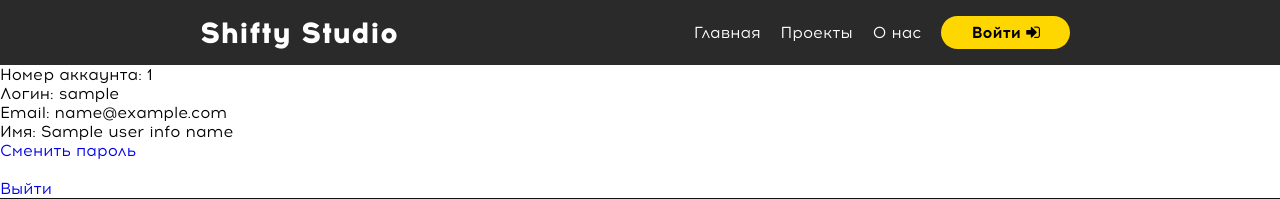
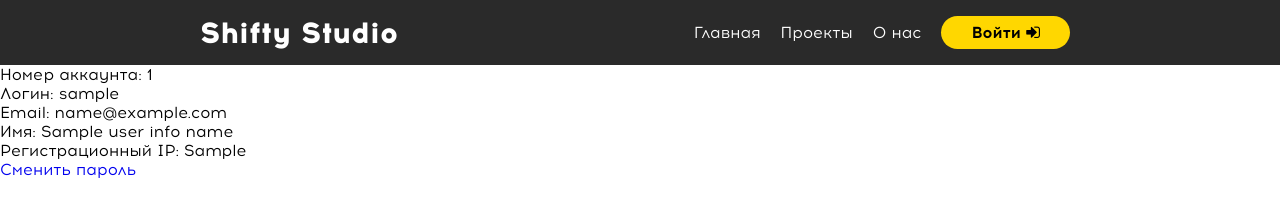
Before and after one commit to NELIT2714/shifty_studio, a Flask app: template templates/profile.html in a window 1280 px wide. Shown: the top 199 px of the page. Run offline with Flask 2, Linux system fonts and the light colour scheme; the template is opened without the code that fills it: most values are stand-ins (such as "Sample title", 1, 10 or a date in 2020).

Commit message:
Update profile.html

```diff
--- a/templates/profile.html
+++ b/templates/profile.html
@@ -7,6 +7,7 @@
             <span class="user-info">Логин: {{user_info_login}}</span><br>
             <span class="user-info">Email: {{user_info_email}}</span><br>
             <span class="user-info">Имя: {{user_info_name}}</span><br>
+            <span class="user-info">Регистрационный IP: {{user_info_ip}}</span><br>
             <span class="user-info"><a href="#">Сменить пароль</a></span><br><br>
             <a href="/logout">Выйти</a>
         </div>
```
